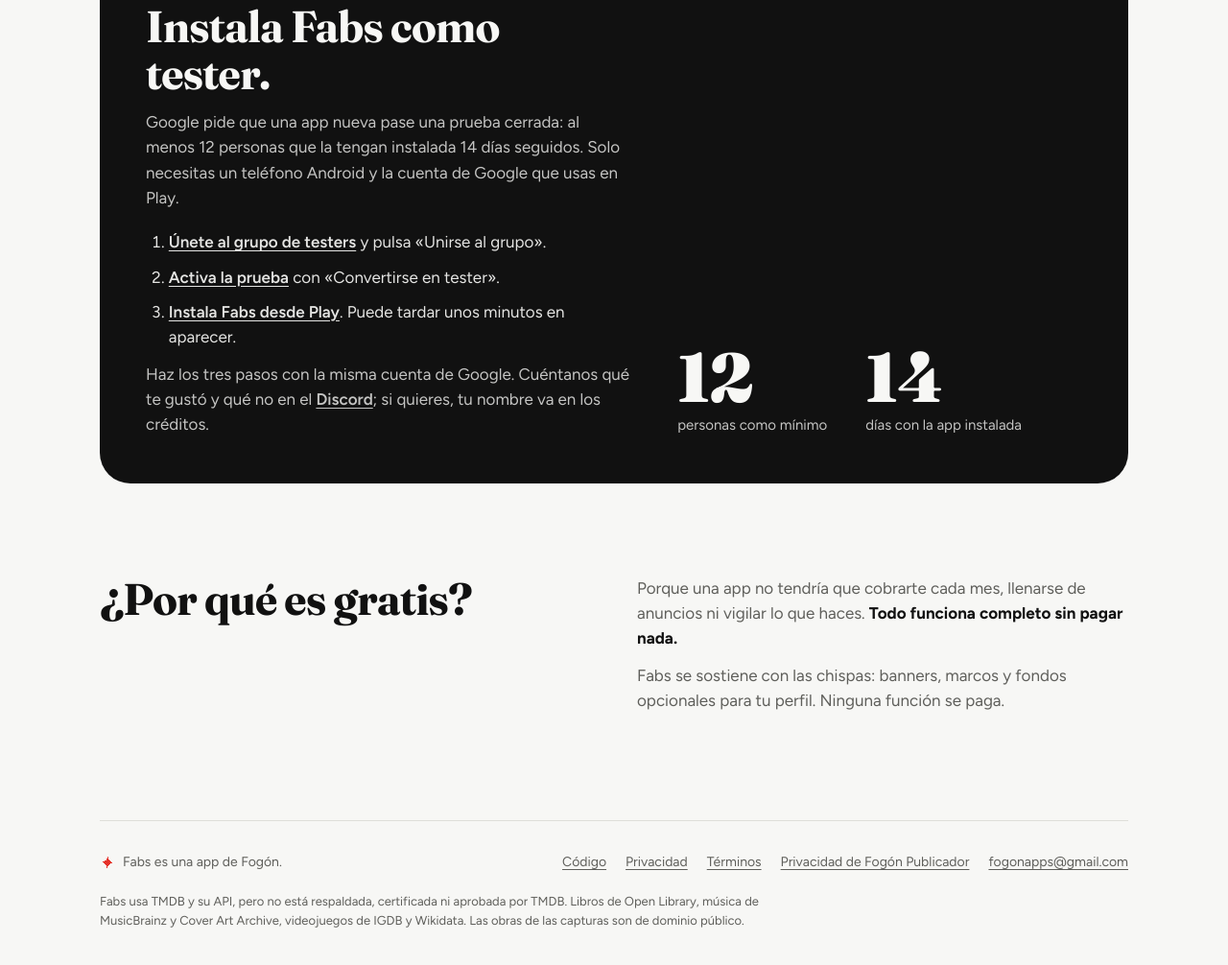
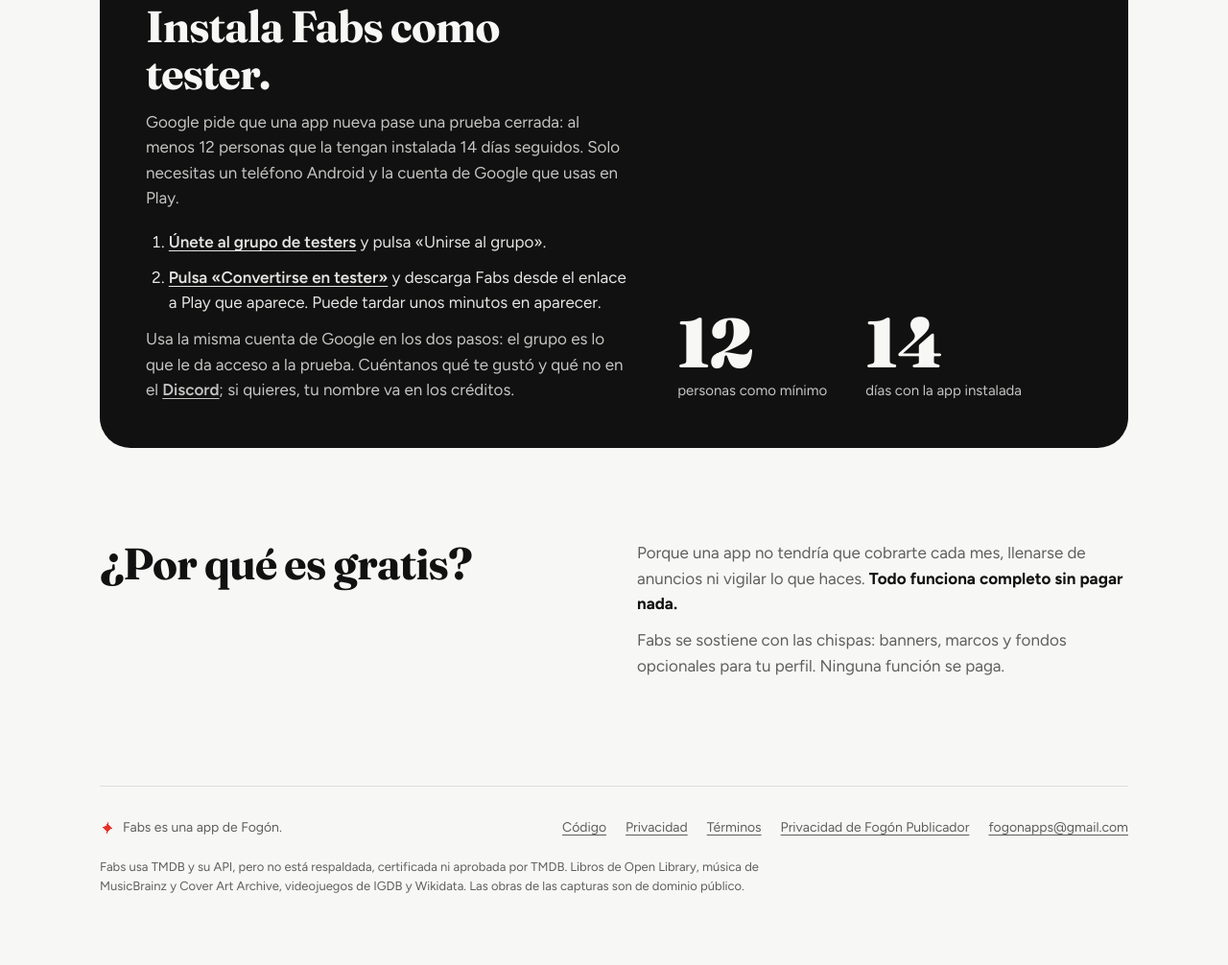
Before and after one commit to fogonapps/fogonapps.github.io, a plain HTML site: page index.html in a window 1280 px wide. Shown: the part 6926-7932 px from the top of the page at 96% size. After the commit the page ends 7908 px from the top, so only its background shows below. Drawn offline with Linux system fonts and the light colour scheme.

Commit message:
Testers en dos pasos: grupo y prueba

```diff
--- a/index.html
+++ b/index.html
@@ -315,10 +315,9 @@ footer .creditos { margin-top: 20px; max-width: 90ch; font-size: 13px; }
         <p>Google pide que una app nueva pase una prueba cerrada: al menos 12 personas que la tengan instalada 14 días seguidos. Solo necesitas un teléfono Android y la cuenta de Google que usas en Play.</p>
         <ol class="pasos-tester">
           <li><a href="https://groups.google.com/g/testers-fogon">Únete al grupo de testers</a> y pulsa «Unirse al grupo».</li>
-          <li><a href="https://play.google.com/apps/testing/io.github.fogonapps.cajon">Activa la prueba</a> con «Convertirse en tester».</li>
-          <li><a href="https://play.google.com/store/apps/details?id=io.github.fogonapps.cajon">Instala Fabs desde Play</a>. Puede tardar unos minutos en aparecer.</li>
+          <li><a href="https://play.google.com/apps/testing/io.github.fogonapps.cajon">Pulsa «Convertirse en tester»</a> y descarga Fabs desde el enlace a Play que aparece. Puede tardar unos minutos en aparecer.</li>
         </ol>
-        <p>Haz los tres pasos con la misma cuenta de Google. Cuéntanos qué te gustó y qué no en el <a href="https://discord.gg/EcWyVd85YN">Discord</a>; si quieres, tu nombre va en los créditos.</p>
+        <p>Usa la misma cuenta de Google en los dos pasos: el grupo es lo que le da acceso a la prueba. Cuéntanos qué te gustó y qué no en el <a href="https://discord.gg/EcWyVd85YN">Discord</a>; si quieres, tu nombre va en los créditos.</p>
       </div>
       <div class="cifras" aria-label="Lo que pide la prueba">
         <div class="cifra"><b>12</b><span>personas como mínimo</span></div>
```
